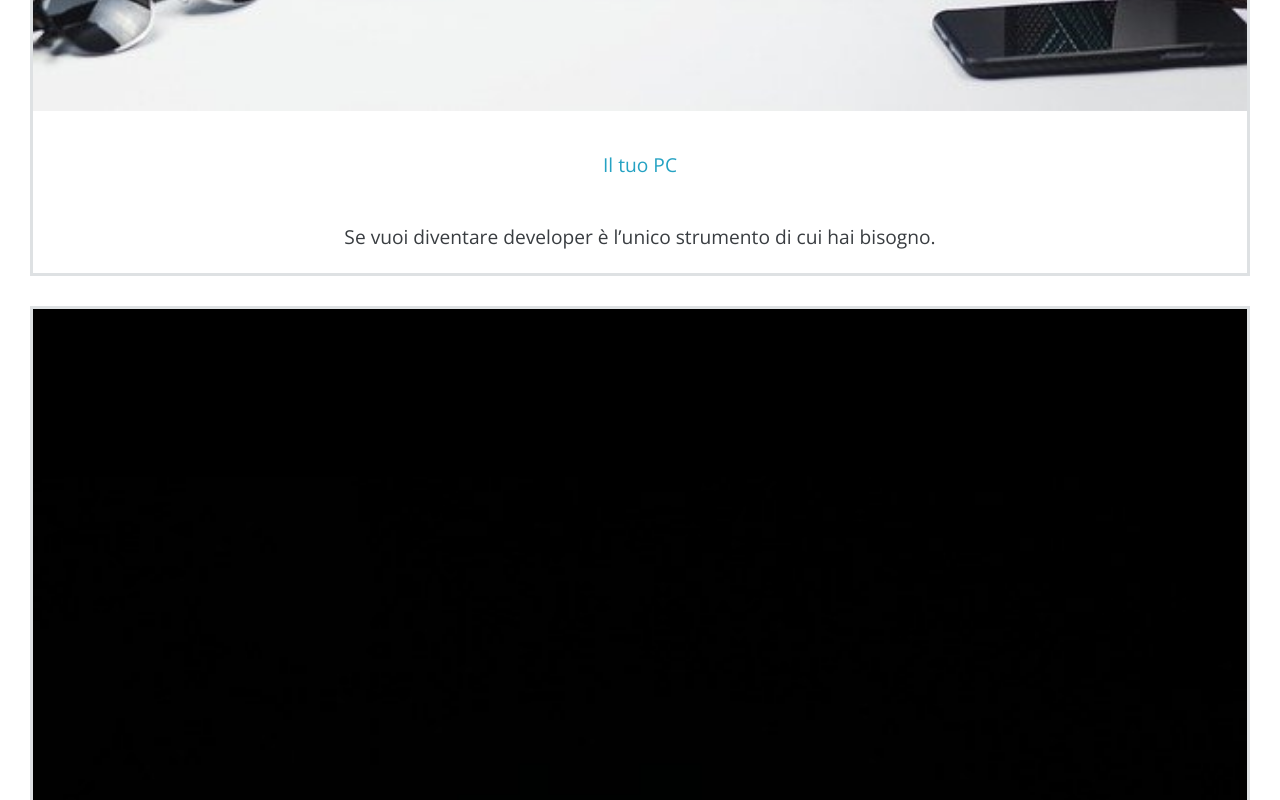
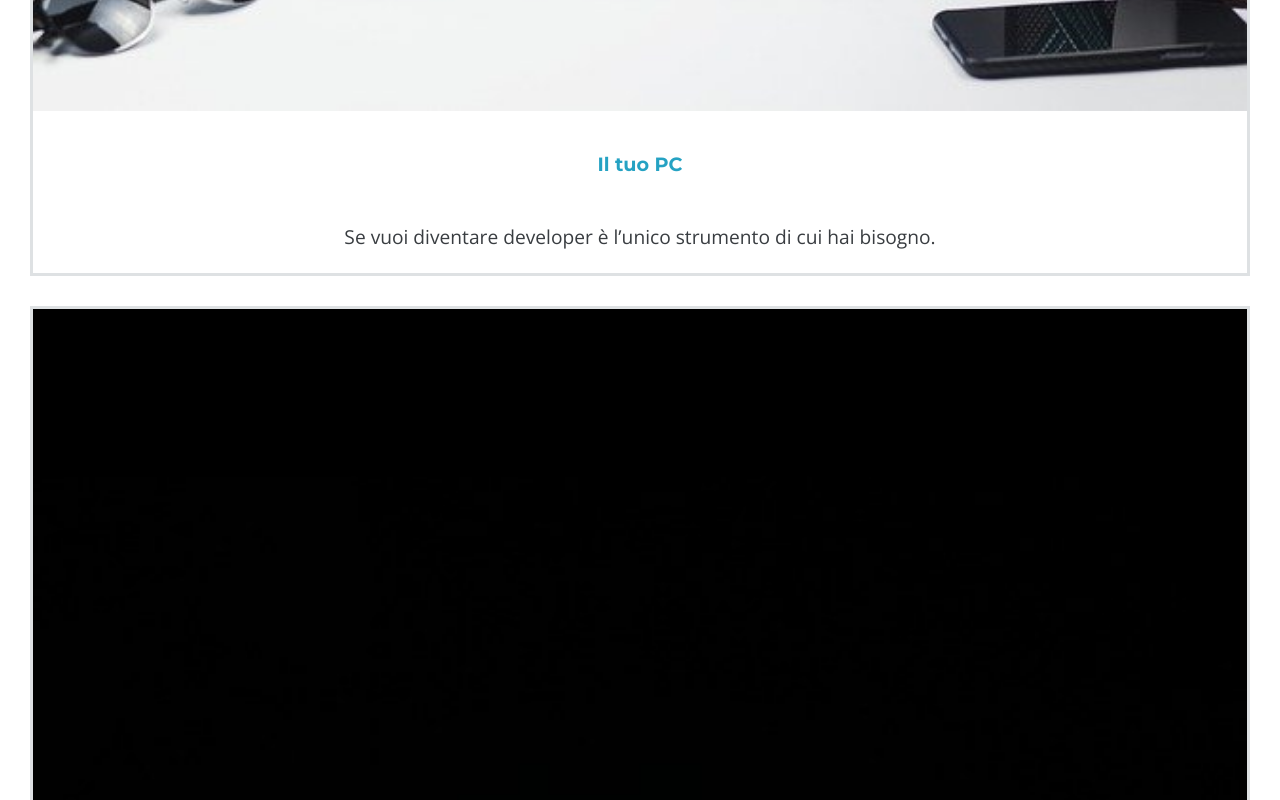
Before and after one commit to LucaUtzeri/Progetto-Settimana-1, a plain HTML site: page index.html in a window 1280 px wide. Shown: the part 2300-3100 px from the top of the page. Drawn offline with nearby package versions, Linux system fonts and the light colour scheme.

Commit message:
missing bold text

```diff
--- a/Esercizio/css/style.css
+++ b/Esercizio/css/style.css
@@ -22,7 +22,9 @@ h3 {
   font-size: 1.3rem;
 }
 h4 {
+  font-family: "Montserrat", sans-serif;
   color: #25a2c3;
+  font-weight: bold;
   margin-top: 20px;
   margin-bottom: 20px;
 }
```
